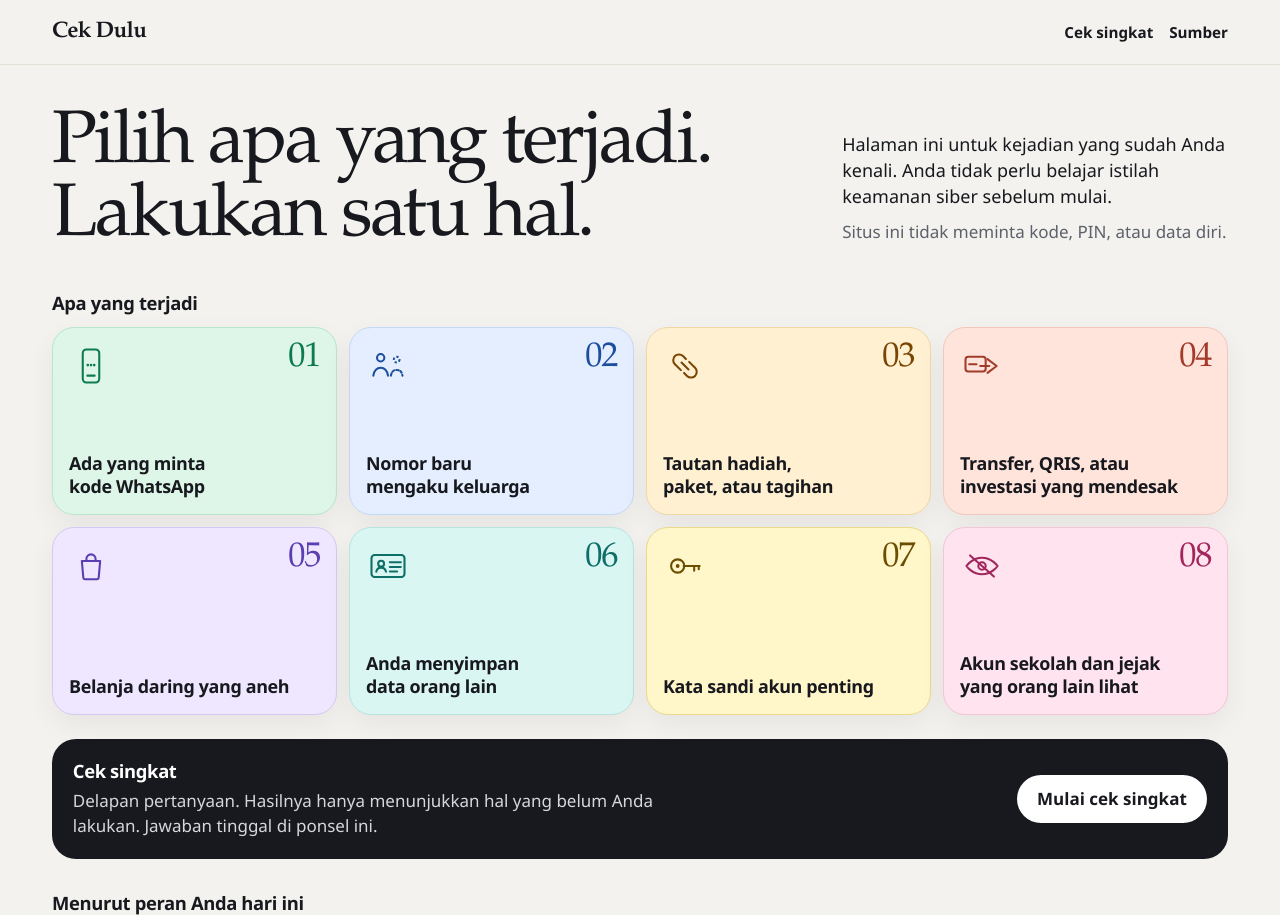
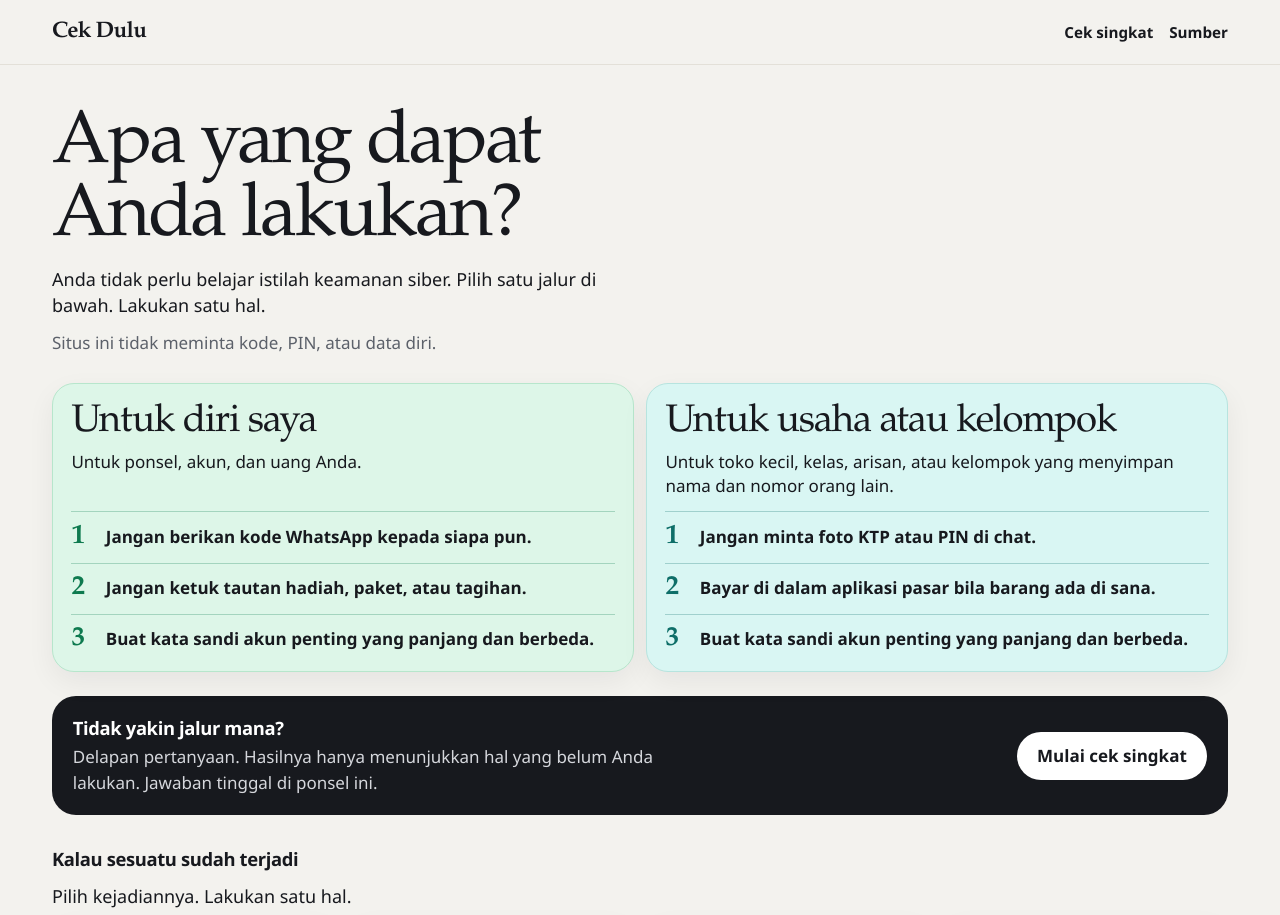
Before and after one commit to Selmeny/cek-dulu, an Astro site: page / in a window 1280 px wide. Shown: the top 915 px of the page. Built offline with nearby package versions, Linux system fonts and the light colour scheme; Astro itself is replaced by a stand-in of ours; a web font is replaced by a local one.

Commit message:
Answer the first question on the home page.
A new visitor can choose a personal path or a small-group path and do one action. The incident list stays below that answer.

```diff
--- /dev/null
+++ b/src/components/AnswerPath.astro
@@ -0,0 +1,36 @@
+---
+import { href } from "../lib/href";
+
+interface Step {
+  id: string;
+  text: string;
+}
+
+interface Props {
+  title: string;
+  line: string;
+  tone: "personal" | "org";
+  steps: Step[];
+}
+
+const { title, line, tone, steps } = Astro.props;
+---
+
+<section class:list={["answer-card", tone === "personal" ? "answer-personal" : "answer-org"]}>
+  <h2 class="answer-title">{title}</h2>
+  <p class="answer-line">{line}</p>
+  <ol class="answer-steps">
+    {
+      steps.map((step, index) => (
+        <li>
+          <a href={href(`/situasi/${step.id}`)}>
+            <span class="step-no" aria-hidden="true">
+              {index + 1}
+            </span>
+            <span>{step.text}</span>
+          </a>
+        </li>
+      ))
+    }
+  </ol>
+</section>
--- a/src/pages/index.astro
+++ b/src/pages/index.astro
@@ -1,31 +1,66 @@
 ---
 import Base from "../layouts/Base.astro";
+import AnswerPath from "../components/AnswerPath.astro";
 import SituationCard from "../components/SituationCard.astro";
 import { href } from "../lib/href";
 import { roles } from "../data/roles";
 import { loadSituations } from "../lib/situations";
 
 const items = await loadSituations();
+
+const personal = [
+  { id: "kode-whatsapp", text: "Jangan berikan kode WhatsApp kepada siapa pun." },
+  { id: "tautan-hadiah", text: "Jangan ketuk tautan hadiah, paket, atau tagihan." },
+  { id: "kata-sandi", text: "Buat kata sandi akun penting yang panjang dan berbeda." },
+];
+
+const organization = [
+  { id: "data-orang-lain", text: "Jangan minta foto KTP atau PIN di chat." },
+  { id: "belanja-daring", text: "Bayar di dalam aplikasi pasar bila barang ada di sana." },
+  { id: "kata-sandi", text: "Buat kata sandi akun penting yang panjang dan berbeda." },
+];
 ---
 
 <Base
   title="Cek Dulu"
-  description="Pilih apa yang terjadi hari ini. Lakukan satu hal di ponsel Anda."
+  description="Pilih langkah untuk diri Anda atau untuk usaha kecil Anda. Lakukan satu hal."
 >
   <header class="hero">
-    <h1>Pilih apa yang terjadi.<br />Lakukan satu hal.</h1>
+    <h1>Apa yang dapat Anda lakukan?</h1>
+    <p class="lead">
+      Anda tidak perlu belajar istilah keamanan siber. Pilih satu jalur di bawah. Lakukan satu hal.
+    </p>
+    <p class="trust">Situs ini tidak meminta kode, PIN, atau data diri.</p>
+  </header>
+
+  <div class="answer-grid">
+    <AnswerPath
+      title="Untuk diri saya"
+      line="Untuk ponsel, akun, dan uang Anda."
+      tone="personal"
+      steps={personal}
+    />
+    <AnswerPath
+      title="Untuk usaha atau kelompok"
+      line="Untuk toko kecil, kelas, arisan, atau kelompok yang menyimpan nama dan nomor orang lain."
+      tone="org"
+      steps={organization}
+    />
+  </div>
+
+  <section class="band" aria-labelledby="cek-judul">
     <div>
-      <p class="lead">
-        Halaman ini untuk kejadian yang sudah Anda kenali. Anda tidak perlu belajar istilah keamanan siber sebelum mulai.
-      </p>
-      <p class="trust">Situs ini tidak meminta kode, PIN, atau data diri.</p>
+      <h2 id="cek-judul">Tidak yakin jalur mana?</h2>
+      <p>Delapan pertanyaan. Hasilnya hanya menunjukkan hal yang belum Anda lakukan. Jawaban tinggal di ponsel ini.</p>
     </div>
-  </header>
+    <p><a class="button" href={href("/cek")}>Mulai cek singkat</a></p>
+  </section>
 
   <section aria-labelledby="situasi-judul">
     <div class="section-head">
-      <h2 id="situasi-judul">Apa yang terjadi</h2>
+      <h2 id="situasi-judul">Kalau sesuatu sudah terjadi</h2>
     </div>
+    <p class="lead">Pilih kejadiannya. Lakukan satu hal.</p>
     <ul class="tile-grid">
       {
         items.map((item) => (
@@ -35,14 +70,6 @@ const items = await loadSituations();
         ))
       }
     </ul>
-  </section>
-
-  <section class="band" aria-labelledby="cek-judul">
-    <div>
-      <h2 id="cek-judul">Cek singkat</h2>
-      <p>Delapan pertanyaan. Hasilnya hanya menunjukkan hal yang belum Anda lakukan. Jawaban tinggal di ponsel ini.</p>
-    </div>
-    <p><a class="button" href={href("/cek")}>Mulai cek singkat</a></p>
   </section>
 
   <section aria-labelledby="peran-judul">
--- a/src/styles/global.css
+++ b/src/styles/global.css
@@ -194,8 +194,86 @@ p {
 
 .hero {
   display: grid;
-  gap: var(--space-5);
+  gap: 0.7rem;
   padding: 0.75rem 0 0.25rem;
+}
+
+.hero p {
+  margin: 0;
+}
+
+.answer-grid {
+  display: grid;
+  grid-template-columns: 1fr;
+  gap: var(--space-3);
+  margin-top: var(--space-5);
+}
+
+.answer-card {
+  display: flex;
+  flex-direction: column;
+  height: 100%;
+  border-radius: var(--radius);
+  border: 1px solid var(--tile-line, var(--line));
+  background: var(--tile, var(--card));
+  padding: 1.15rem 1.15rem 0.35rem;
+  box-shadow: var(--shadow);
+}
+
+.answer-personal {
+  --tile: #ddf6e8;
+  --tile-line: #b7e6cc;
+  --mark: #0e7a4f;
+}
+
+.answer-org {
+  --tile: #d9f6f3;
+  --tile-line: #b7e4df;
+  --mark: #0e6e68;
+}
+
+.answer-title {
+  font-family: var(--font-display);
+  font-weight: 560;
+  font-variation-settings: "SOFT" 40, "WONK" 0, "opsz" 72, "wght" 560;
+  font-size: clamp(1.85rem, 2vw + 0.8rem, 2.45rem);
+  letter-spacing: -0.03em;
+  line-height: 1.05;
+  margin: 0 0 0.45rem;
+}
+
+.answer-line {
+  margin: 0;
+  max-width: 36rem;
+  line-height: 1.4;
+}
+
+.answer-steps {
+  list-style: none;
+  margin: auto 0 0;
+  padding: 0.85rem 0 0;
+}
+
+.answer-steps li {
+  margin: 0;
+}
+
+.answer-steps a {
+  display: grid;
+  grid-template-columns: auto minmax(0, 1fr);
+  gap: 0.75rem;
+  align-items: start;
+  min-height: 48px;
+  padding: 0.85rem 0;
+  border-top: 1px solid color-mix(in srgb, var(--mark) 28%, transparent);
+  color: var(--ink);
+  font-weight: 650;
+  line-height: 1.35;
+  text-decoration: none;
+}
+
+.answer-card .step-no {
+  color: var(--mark);
 }
 
 .hero h1 {
@@ -695,13 +773,15 @@ fieldset {
   .hero {
     padding-top: 1.25rem;
   }
+
+  .answer-grid {
+    grid-template-columns: 1fr 1fr;
+    align-items: stretch;
+  }
 }
 
 @media (min-width: 64rem) {
   .hero {
-    grid-template-columns: minmax(0, 1.4fr) minmax(16rem, 0.72fr);
-    gap: 2.5rem;
-    align-items: end;
     padding-top: 1.75rem;
   }
 
```
Also changed, not shown: src/pages/tentang.astro (+5 -2 lines).
